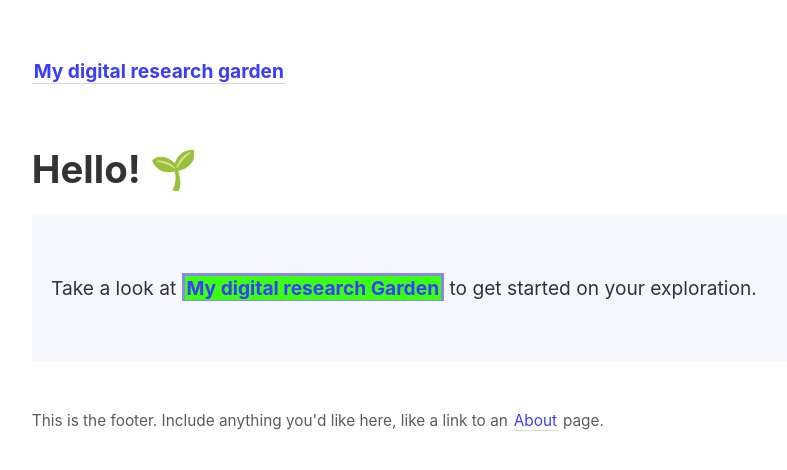
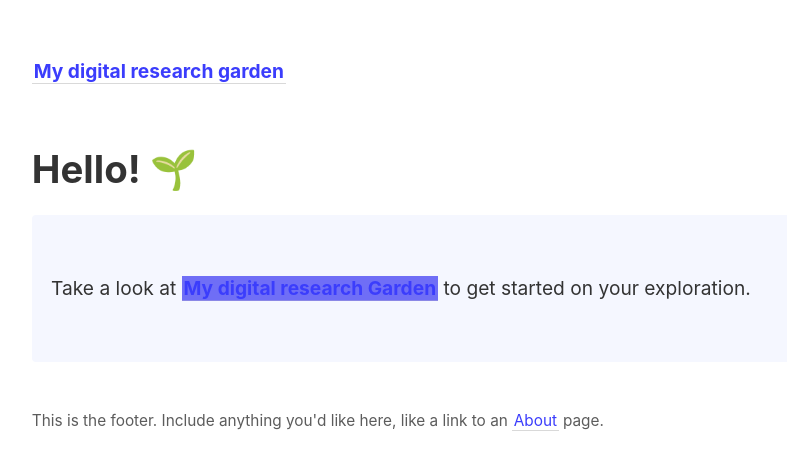
Before and after one commit to Chan-ops/my-digital-garden, a Jekyll site: the page built from _pages/index.md, in a window 1280 px wide. Shown: the top 470 px of the page, without its empty margins (45-832 px from the left). Built offline with Jekyll 4.4.1, drawn with Linux system fonts in a browser that asks for light colours.

Commit message:
Update link-previews.html

```diff
--- a/_includes/link-previews.html
+++ b/_includes/link-previews.html
@@ -2,15 +2,13 @@
 <style>
   content a.internal-link {
     border-color: #8b88e6;
-    border-radius: 0%;
-    border-style: solid;
-    background-color: #2bff00ea;
+    background-color: #6f6ef6;
   }
 
   #tooltip-wrapper {
     background: rgb(255, 255, 255);
     padding: 1em;
-    border: 1px solid #ddd;
+    border: 3px solid #3b3dfc;
     border-radius: 4px;
     overflow: hidden;
     position: absolute;
```
